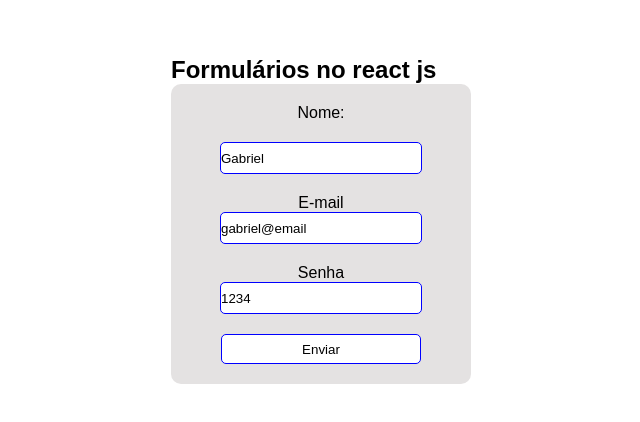
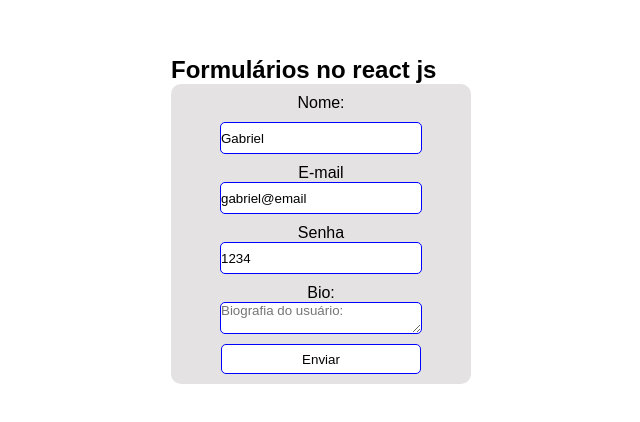
Before and after one commit to theselegadev/react-js, a React (Vite) app in the folder FORM_REACT_5/: page / in a window 1280 px wide. Shown: the part 180-602 px from the top of the page, without its empty margins (319-959 px from the left). Built offline with nearby package versions, Linux system fonts and the light colour scheme.

Commit message:
textarea no react

```diff
--- a/FORM_REACT_5/src/components/MyForm.jsx
+++ b/FORM_REACT_5/src/components/MyForm.jsx
@@ -7,6 +7,7 @@ const MyForm = ({user}) => {
     const [email,setEmail] = useState(user ? user.email : '')
     // alteração de state inline
     const [senha,setSenha] = useState(user ? user.senha : '')
+    const [bio,setBio] = useState("")
 
     function handleName(event){
         setName(event.target.value)
@@ -16,10 +17,11 @@ const MyForm = ({user}) => {
     }
     function handleSubmit(event){
         event.preventDefault()
-        console.log("Dados enviados: ", name, email, senha)
+        console.log("Dados enviados: ", name, email, senha, bio)
         setName('')
         setEmail('')
         setSenha('')
+        setBio('')
     }
 
   return (
@@ -38,6 +40,11 @@ const MyForm = ({user}) => {
                 <span>Senha</span>
                 <input type="text" placeholder='senha' onChange={(event)=>(setSenha(event.target.value))} value={senha}/>
             </label>
+            {/* texta area */}
+            <label>
+                <span>Bio:</span>
+                <textarea placeholder='Biografia do usuário:' onChange={(e)=>setBio(e.target.value)} value={bio}></textarea>
+            </label>
             <button type='submit'>Enviar</button>
         </form>
     </div>
```
